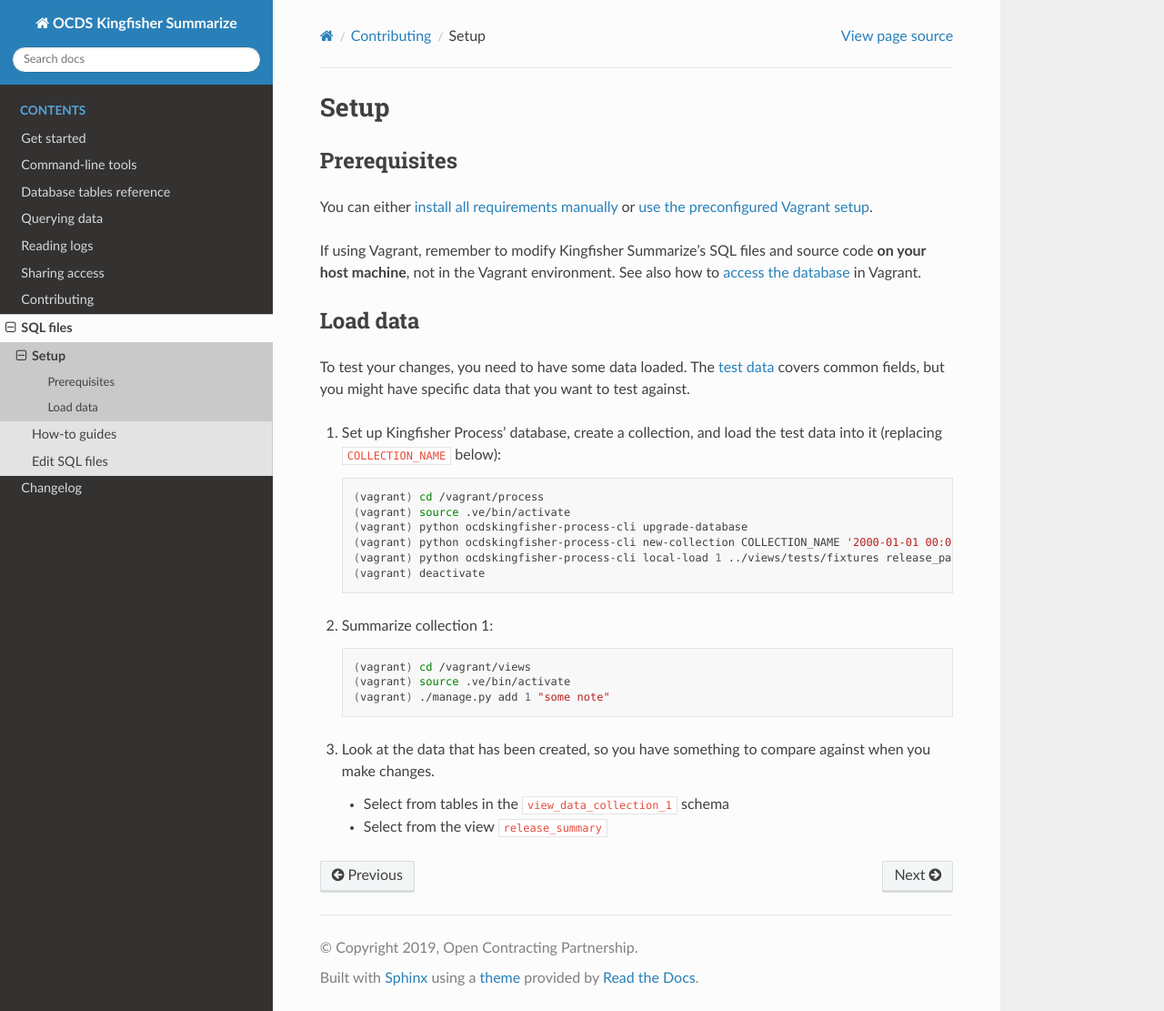
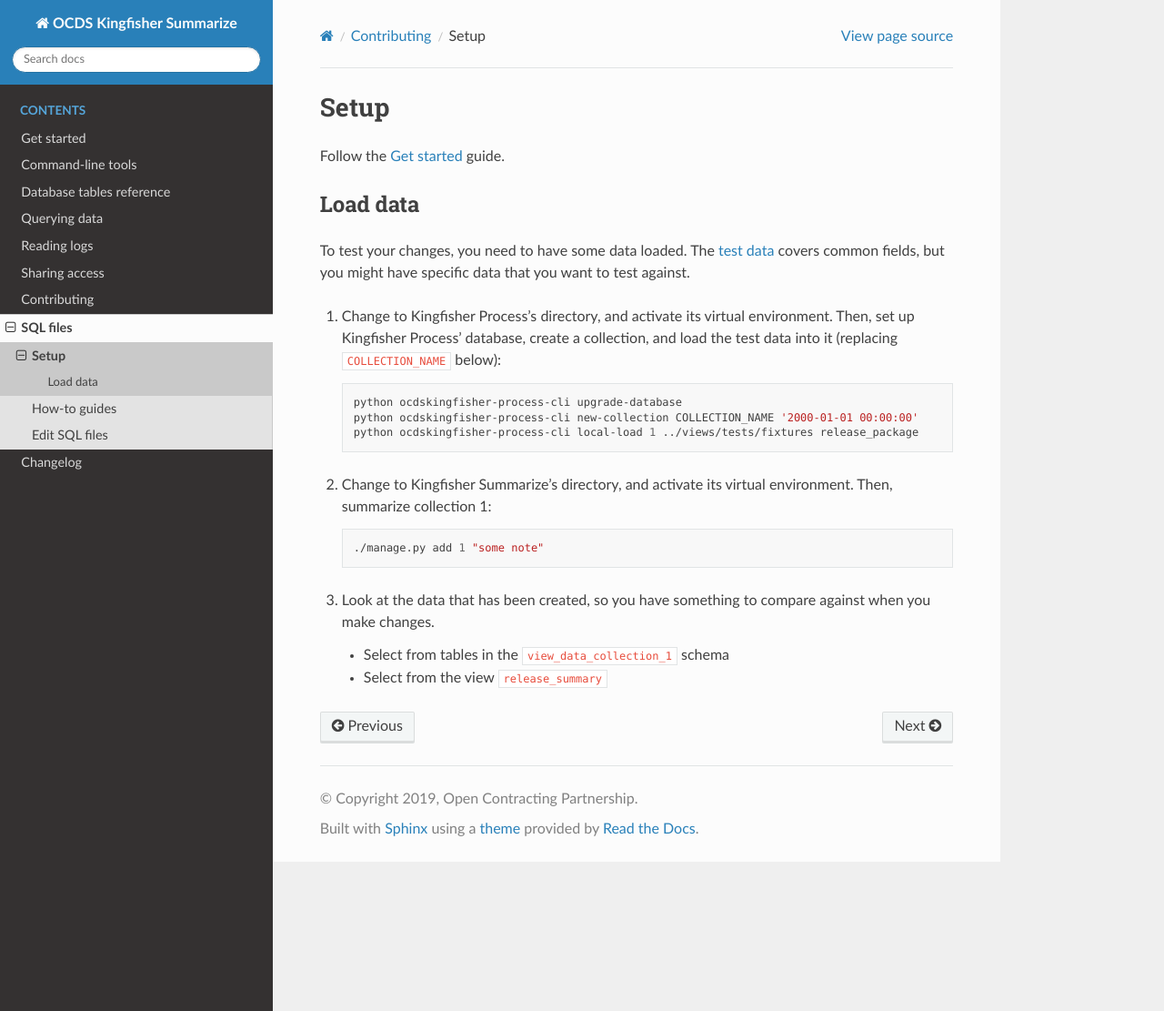
Before and after one commit to open-contracting/kingfisher-summarize, a Sphinx documentation site: the page built from docs/develop/setup.rst, in a window 1280 px wide and 1111 px high. Shown: the whole window at 91% size. Built offline with Sphinx 7.4.7 and the Read the Docs theme 2.0.0, drawn with Linux system fonts in a browser that asks for light colours.

Commit message:
Remove mention of Kingfisher Vagrant, which is out of date, #135

```diff
--- a/docs/develop/setup.rst
+++ b/docs/develop/setup.rst
@@ -1,12 +1,7 @@
 Setup
 =====
 
-Prerequisites
--------------
-
-You can either :doc:`install all requirements manually<../get-started>` or `use the preconfigured Vagrant setup <https://kingfisher-vagrant.readthedocs.io/en/latest/>`__.
-
-If using Vagrant, remember to modify Kingfisher Summarize's SQL files and source code **on your host machine**, not in the Vagrant environment. See also how to `access the database <https://kingfisher-vagrant.readthedocs.io/en/latest/#working-with-the-database>`__ in Vagrant.
+Follow the :doc:`../get-started` guide.
 
 .. _load-data:
 
@@ -15,24 +10,19 @@ Load data
 
 To test your changes, you need to have some data loaded. The `test data <https://github.com/open-contracting/kingfisher-summarize/tree/master/tests/fixtures>`__ covers common fields, but you might have specific data that you want to test against.
 
-#. Set up Kingfisher Process' database, create a collection, and load the test data into it (replacing ``COLLECTION_NAME`` below):
+#. Change to Kingfisher Process's directory, and activate its virtual environment. Then, set up Kingfisher Process' database, create a collection, and load the test data into it (replacing ``COLLECTION_NAME`` below):
 
    .. code-block:: bash
 
-      (vagrant) cd /vagrant/process
-      (vagrant) source .ve/bin/activate
-      (vagrant) python ocdskingfisher-process-cli upgrade-database
-      (vagrant) python ocdskingfisher-process-cli new-collection COLLECTION_NAME '2000-01-01 00:00:00'
-      (vagrant) python ocdskingfisher-process-cli local-load 1 ../views/tests/fixtures release_package
-      (vagrant) deactivate
+      python ocdskingfisher-process-cli upgrade-database
+      python ocdskingfisher-process-cli new-collection COLLECTION_NAME '2000-01-01 00:00:00'
+      python ocdskingfisher-process-cli local-load 1 ../views/tests/fixtures release_package
 
-#. Summarize collection 1:
+#. Change to Kingfisher Summarize's directory, and activate its virtual environment. Then, summarize collection 1:
 
    .. code-block:: bash
 
-      (vagrant) cd /vagrant/views
-      (vagrant) source .ve/bin/activate
-      (vagrant) ./manage.py add 1 "some note"
+      ./manage.py add 1 "some note"
 
 #. Look at the data that has been created, so you have something to compare against when you make changes.
 
```
Also changed, not shown: docs/get-started.rst (+6 -2 lines).
